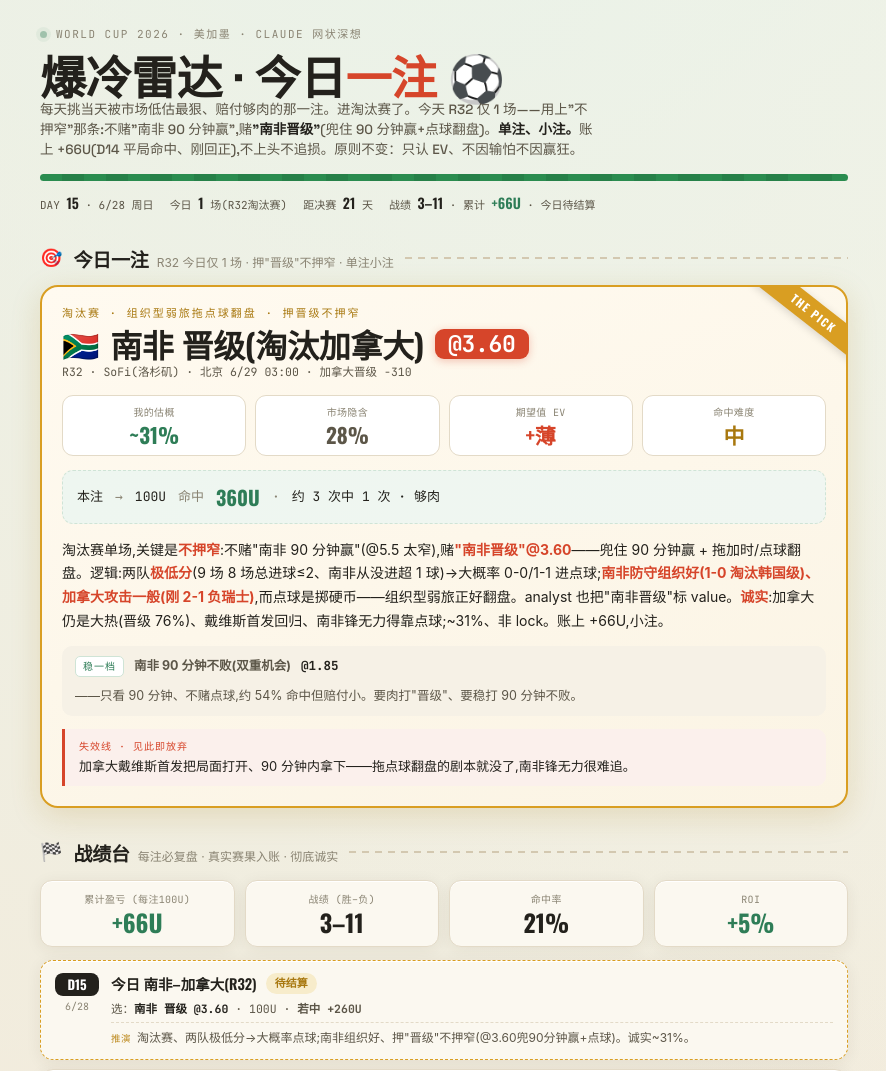
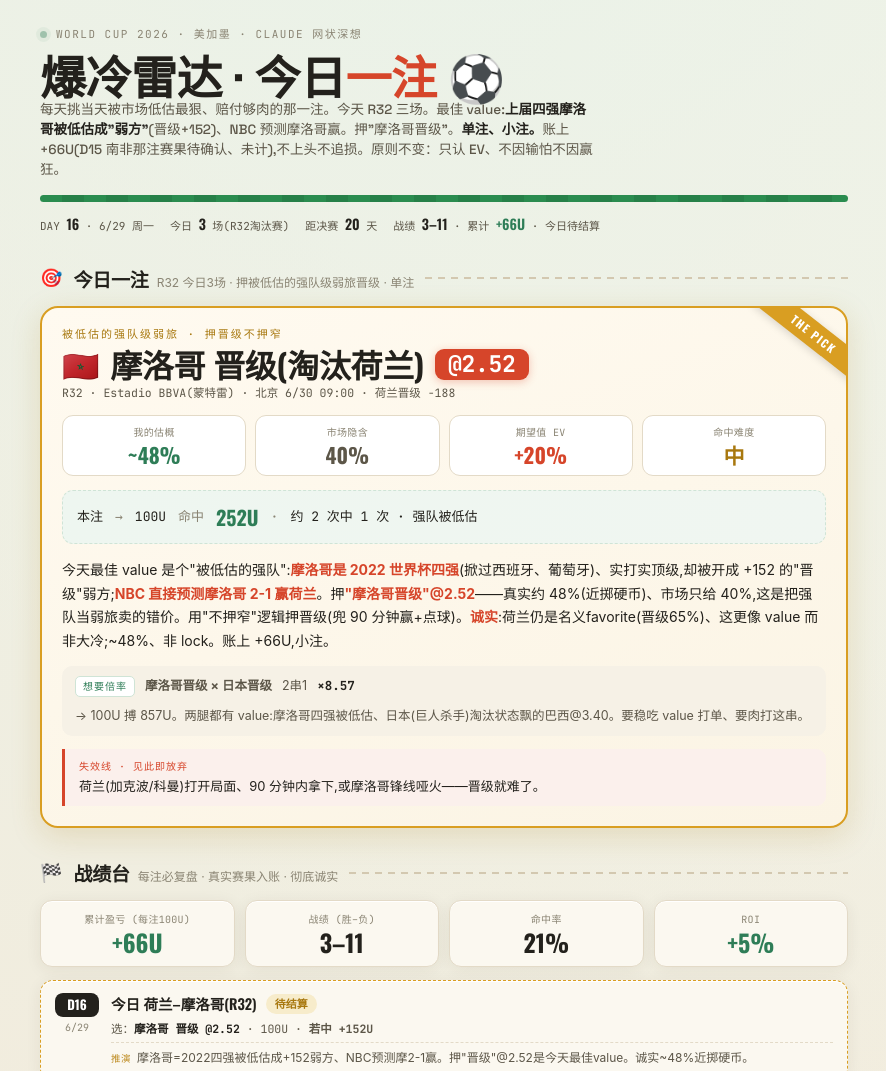
Before and after one commit to beer98/upset-radar, a plain HTML site: page index.html in a window 1280 px wide. Shown: the top 1071 px of the page, without its empty margins (196-1082 px from the left). Drawn offline with nearby package versions, Linux system fonts and the light colour scheme.

Commit message:
D16 (6/29): 摩洛哥晋级(R32)单注+日本串moonshot; D15南非赛果待确认(不瞎结) → 累计仍+66U
Co-Authored-By: Claude Opus 4.8 <noreply@anthropic.com>

```diff
--- a/index.html
+++ b/index.html
@@ -136,33 +136,33 @@ footer{margin-top:30px;border-top:2px solid var(--line);padding-top:16px;font-si
 <header>
   <div class="kick"><span class="dot"></span>WORLD CUP 2026 · 美加墨 · CLAUDE 网状深想</div>
   <h1>爆冷雷达 · 今日<em>一注</em> ⚽</h1>
-  <div class="sub1">每天挑当天被市场低估最狠、赔付够肉的那一注。进淘汰赛了。今天 R32 仅 1 场——用上"不押窄"那条:不赌"南非 90 分钟赢",赌<b>"南非晋级"</b>(兜住 90 分钟赢+点球翻盘)。<b>单注、小注。</b>账上 +66U(D14 平局命中、刚回正),不上头不追损。原则不变：只认 EV、不因输怕不因赢狂。</div>
+  <div class="sub1">每天挑当天被市场低估最狠、赔付够肉的那一注。今天 R32 三场。最佳 value:<b>上届四强摩洛哥被低估成"弱方"</b>(晋级+152)、NBC 预测摩洛哥赢。押"摩洛哥晋级"。<b>单注、小注。</b>账上 +66U(D15 南非那注赛果待确认、未计),不上头不追损。原则不变：只认 EV、不因输怕不因赢狂。</div>
   <div class="stripe"></div>
   <div class="statline">
-    <span>DAY <b>15</b> · 6/28 周日</span>
-    <span>今日 <b>1</b> 场(R32淘汰赛)</span>
-    <span>距决赛 <b>21</b> 天</span>
+    <span>DAY <b>16</b> · 6/29 周一</span>
+    <span>今日 <b>3</b> 场(R32淘汰赛)</span>
+    <span>距决赛 <b>20</b> 天</span>
     <span>战绩 <b>3–11</b> · 累计 <b class="pos">+66U</b> · 今日待结算</span>
   </div>
 </header>
 
-<div class="shead"><span class="ic">🎯</span><span class="t">今日一注<small>R32 今日仅 1 场 · 押"晋级"不押窄 · 单注小注</small></span><span class="ln"></span></div>
+<div class="shead"><span class="ic">🎯</span><span class="t">今日一注<small>R32 今日3场 · 押被低估的强队级弱旅晋级 · 单注</small></span><span class="ln"></span></div>
 <div class="pick">
   <div class="pick-ribbon">The Pick</div>
   <div class="pick-in">
-    <div class="pick-lab">淘汰赛 · 组织型弱旅拖点球翻盘 · 押晋级不押窄</div>
-    <div class="pick-bet"><span class="fl">🇿🇦</span>南非 晋级(淘汰加拿大)<span class="od">@3.60</span></div>
-    <div class="pick-meta">R32 · SoFi(洛杉矶) · 北京 6/29 03:00 · 加拿大晋级 -310</div>
+    <div class="pick-lab">被低估的强队级弱旅 · 押晋级不押窄</div>
+    <div class="pick-bet"><span class="fl">🇲🇦</span>摩洛哥 晋级(淘汰荷兰)<span class="od">@2.52</span></div>
+    <div class="pick-meta">R32 · Estadio BBVA(蒙特雷) · 北京 6/30 09:00 · 荷兰晋级 -188</div>
     <div class="rates">
-      <div class="rate est"><div class="rl">我的估概</div><div class="rv">~31%</div></div>
-      <div class="rate imp"><div class="rl">市场隐含</div><div class="rv">28%</div></div>
-      <div class="rate ev"><div class="rl">期望值 EV</div><div class="rv">+薄</div></div>
+      <div class="rate est"><div class="rl">我的估概</div><div class="rv">~48%</div></div>
+      <div class="rate imp"><div class="rl">市场隐含</div><div class="rv">40%</div></div>
+      <div class="rate ev"><div class="rl">期望值 EV</div><div class="rv">+20%</div></div>
       <div class="rate cf"><div class="rl">命中难度</div><div class="rv">中</div></div>
     </div>
-    <div class="payout"><span>本注</span><span class="arr">→</span><span>100U</span><span class="arr">命中</span><span class="big">360U</span><span class="arr">·</span><span>约 3 次中 1 次 · 够肉</span></div>
-    <div class="verdict">淘汰赛单场,关键是<b>不押窄</b>:不赌"南非 90 分钟赢"(@5.5 太窄),赌<b>"南非晋级"@3.60</b>——兜住 90 分钟赢 + 拖加时/点球翻盘。逻辑:两队<b>极低分</b>(9 场 8 场总进球≤2、南非从没进超 1 球)→大概率 0-0/1-1 进点球;<b>南非防守组织好(1-0 淘汰韩国级)、加拿大攻击一般(刚 2-1 负瑞士)</b>,而点球是掷硬币——组织型弱旅正好翻盘。analyst 也把"南非晋级"标 value。<b>诚实</b>:加拿大仍是大热(晋级 76%)、戴维斯首发回归、南非锋无力得靠点球;~31%、非 lock。账上 +66U,小注。</div>
-    <div class="alt"><span class="tag">稳一档</span><b>南非 90 分钟不败(双重机会)</b> <span class="o">@1.85</span>——只看 90 分钟、不赌点球,约 54% 命中但赔付小。要肉打"晋级"、要稳打 90 分钟不败。</div>
-    <div class="invalid"><div class="l">失效线 · 见此即放弃</div><p>加拿大戴维斯首发把局面打开、90 分钟内拿下——拖点球翻盘的剧本就没了,南非锋无力很难追。</p></div>
+    <div class="payout"><span>本注</span><span class="arr">→</span><span>100U</span><span class="arr">命中</span><span class="big">252U</span><span class="arr">·</span><span>约 2 次中 1 次 · 强队被低估</span></div>
+    <div class="verdict">今天最佳 value 是个"被低估的强队":<b>摩洛哥是 2022 世界杯四强</b>(掀过西班牙、葡萄牙)、实打实顶级,却被开成 +152 的"晋级"弱方;<b>NBC 直接预测摩洛哥 2-1 赢荷兰</b>。押<b>"摩洛哥晋级"@2.52</b>——真实约 48%(近掷硬币)、市场只给 40%,这是把强队当弱旅卖的错价。用"不押窄"逻辑押晋级(兜 90 分钟赢+点球)。<b>诚实</b>:荷兰仍是名义favorite(晋级65%)、这更像 value 而非大冷;~48%、非 lock。账上 +66U,小注。</div>
+    <div class="alt"><span class="tag">想要倍率</span><b>摩洛哥晋级 × 日本晋级</b> 2串1 <span class="o">×8.57</span> → 100U 搏 857U。两腿都有 value:摩洛哥四强被低估、日本(巨人杀手)淘汰状态飘的巴西@3.40。要稳吃 value 打单、要肉打这串。</div>
+    <div class="invalid"><div class="l">失效线 · 见此即放弃</div><p>荷兰(加克波/科曼)打开局面、90 分钟内拿下,或摩洛哥锋线哑火——晋级就难了。</p></div>
   </div>
 </div>
 
@@ -201,7 +201,8 @@ const LOG=[
  {day:12,date:'6/24',match:'捷克 0–3 墨西哥',pick:'捷克 直接赢',odd:3.90,status:'loss',pl:-100,review:'<span class="tag">复盘</span>终场0-3:墨西哥B队靠<b>高原+主场+板凳深度</b>3球完胜、淘汰捷克→输。反向因子(高原主场)压过轮换value、<b>轮换≠必不胜</b>。(注:此前我凭积分表抢结被用户纠正,现以ESPN终场0-3正式结算)'},
  {day:13,date:'6/25',match:'厄瓜多尔 2–1 德国',pick:'打平',odd:4.20,status:'loss',pl:-100,review:'<span class="tag">复盘</span>厄瓜多尔逆转2-1赢德国B队出线→我押"平"输。但<b>"德国不胜"宏观判断又对了</b>,替代盘"厄瓜多尔不败@2.20"本可中——D1/D2/D13三次输,"不败"那条都会赢。<b>规律:窄注(押平/押单赢)常错、能兜两头的"不败"才对</b>。'},
  {day:14,date:'6/26',match:'埃及 1–1 伊朗',pick:'打平',odd:3.30,status:'win',pl:230,review:'<span class="tag">复盘 ✓</span><b>biscotto应验、+230U!</b>双方都要平、1-1双双出线。−164拉回+66。第3个赢的、全来自"豪强不胜/平"。但仍−EV、不上头。'},
- {day:15,date:'6/28',match:'今日 南非–加拿大(R32)',pick:'南非 晋级',odd:3.60,status:'pending',pl:null,review:'<span class="tag">推演</span>淘汰赛、两队极低分→大概率点球;南非组织好、押"晋级"不押窄(@3.60兜90分钟赢+点球)。诚实~31%。'}
+ {day:15,date:'6/28',match:'南非–加拿大(R32·赛果待确认)',pick:'南非 晋级',odd:3.60,status:'pending',pl:null,review:'<span class="tag">待结算</span>押南非晋级@3.60。<b>⚠️赛果今暂未能确认</b>(ESPN赛前缓存/搜索仅预览/FOX·olympics被网络拦)——按铁律不瞎结,下次确认FT再算。'},
+ {day:16,date:'6/29',match:'今日 荷兰–摩洛哥(R32)',pick:'摩洛哥 晋级',odd:2.52,status:'pending',pl:null,review:'<span class="tag">推演</span>摩洛哥=2022四强被低估成+152弱方、NBC预测摩2-1赢。押"晋级"@2.52是今天最佳value。诚实~48%近掷硬币。'}
 ];
 const settled=LOG.filter(l=>l.status==='loss'||l.status==='win');
 const cumPL=settled.reduce((s,l)=>s+(l.pl||0),0);
@@ -231,7 +232,9 @@ document.getElementById('log').innerHTML=LOG.slice().reverse().map(l=>{
 
 // ---------------- today's 4 matches scan ----------------
 const SCAN=[
- {g:'R32',h:'南非',a:'加拿大',fl:'🇨🇦',verd:['v-win','★今日一注'],odds:'加拿大1.71 / 平3.50 / 南非5.50 · 晋级:加-310 / 南非≈3.60',why:'见上。淘汰赛两队极低分→大概率加时点球;南非防守组织好、点球掷硬币→押<b>"南非晋级@3.60"</b>(不押窄的90分钟赢)。<b>R32今日仅此一场</b>。'},
+ {g:'R32',h:'荷兰',a:'摩洛哥',fl:'🇲🇦',verd:['v-win','★今日一注'],odds:'荷兰晋级-188 / 摩洛哥晋级+152(≈2.52)',why:'见上。摩洛哥=2022四强被低估成弱方、NBC预测摩2-1赢。<b>摩洛哥晋级@2.52</b>(真实~48%>隐含40%)=今天最佳value。'},
+ {g:'R32',h:'巴西',a:'日本',fl:'🇯🇵',verd:['v-2nd','☆次选/串腿'],odds:'巴西晋级-310 / 日本晋级+240(≈3.40)',why:'日本=巨人杀手(2022掀德/西)、巴西状态飘(揭幕仅平摩洛哥)。日本晋级@3.40有料、可作moonshot第二腿。'},
+ {g:'R32',h:'德国',a:'巴拉圭',fl:'🇵🇾',verd:['v-avoid','chalk回避'],odds:'德国晋级-750 / 巴拉圭+490',why:'德国-750晋级、远强于巴拉圭。巴拉圭晋级低概率无肉,回避。'},
 ];
 document.getElementById('scan').innerHTML=SCAN.map(s=>`
   <div class="srow ${s.verd[0]==='v-win'?'win':''}">
@@ -246,7 +249,7 @@ const METHOD=[
  {t:'不垫"稳胆"凑串',s:'D10教训:@1.60的阿尔及利亚"稳胆"被弱队逼平、把整串带走。低赔favorite=稀释剂+翻车源,不加。',fire:true,fresh:true},
  {t:'押"平/不败" > 押"弱队单赢"',s:'12天:押单赢0-6;唯二盈利(D3平、D9不败串)都来自"豪强不胜"。今天捷克=打B队、且有不败盘替代。',fire:true},
  {t:'situational edge:biscotto平局',s:'一场平让双方都出线时,默契踢平概率被市场低估——比"猜冷门"更扎实的结构性edge。今天埃及-伊朗正是。',fire:true},
- {t:'押"平/不败/晋级" > 押"窄"',s:'15天:押弱队单赢0-6;三次盈利(D3平、D9不败串、D14 biscotto平)全来自"豪强不胜/平"。今天押"南非晋级"、不押90分钟窄盘。',fire:true},
+ {t:'押"平/不败/晋级" > 押"窄"',s:'16天:押弱队单赢0-6;三次盈利全来自"豪强不胜/平"。淘汰赛押"晋级"(兜90分钟赢+点球)。今天押摩洛哥晋级。',fire:true},
  {t:'回避 chalk 与陷阱',s:'英格兰-450、葡萄牙大热、乌兹/加纳大冷,都不碰。高赔率≠价值。',fire:true},
  {t:'认清 −EV · 不追损',s:'3-11、+66U(D14平局命中刚回正)——正数仍是少数命中撑的、非稳定edge。绝不追损加注、纯小注娱乐。',fire:true},
  {t:'不因输怕、不因赢狂',s:'3-11、刚回正+66不上头不加注。只认value与纪律,不被战绩牵着走。',fire:true},
```
